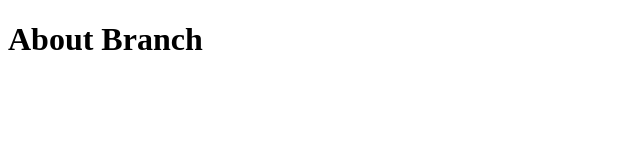
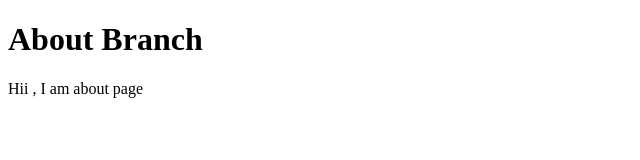
Before and after one commit to salimraza786/LearningGit, a plain HTML site: page about.html in a window 1280 px wide. Shown: the whole page, without its empty margins (0-640 px from the left). Drawn offline with Linux system fonts and the light colour scheme.

Commit message:
add intro paragraph

```diff
--- a/about.html
+++ b/about.html
@@ -7,5 +7,6 @@
 </head>
 <body>
    <h1>About Branch</h1>
+   <p>Hii , I am about page</p>
 </body>
 </html>
```
